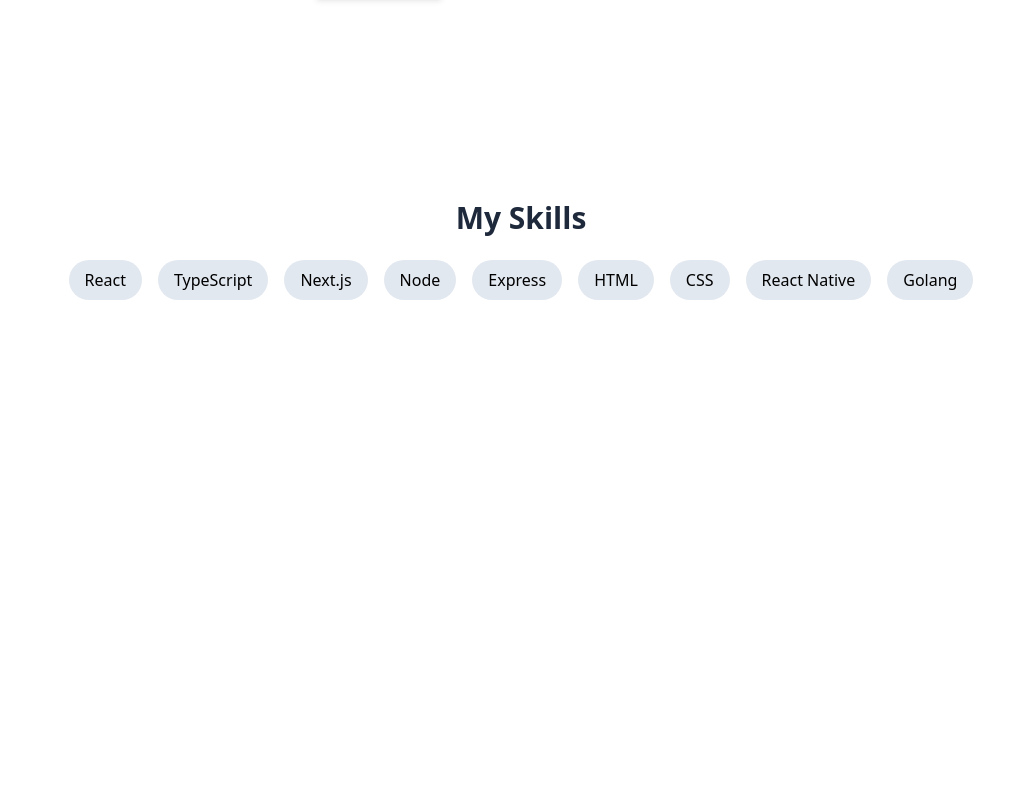
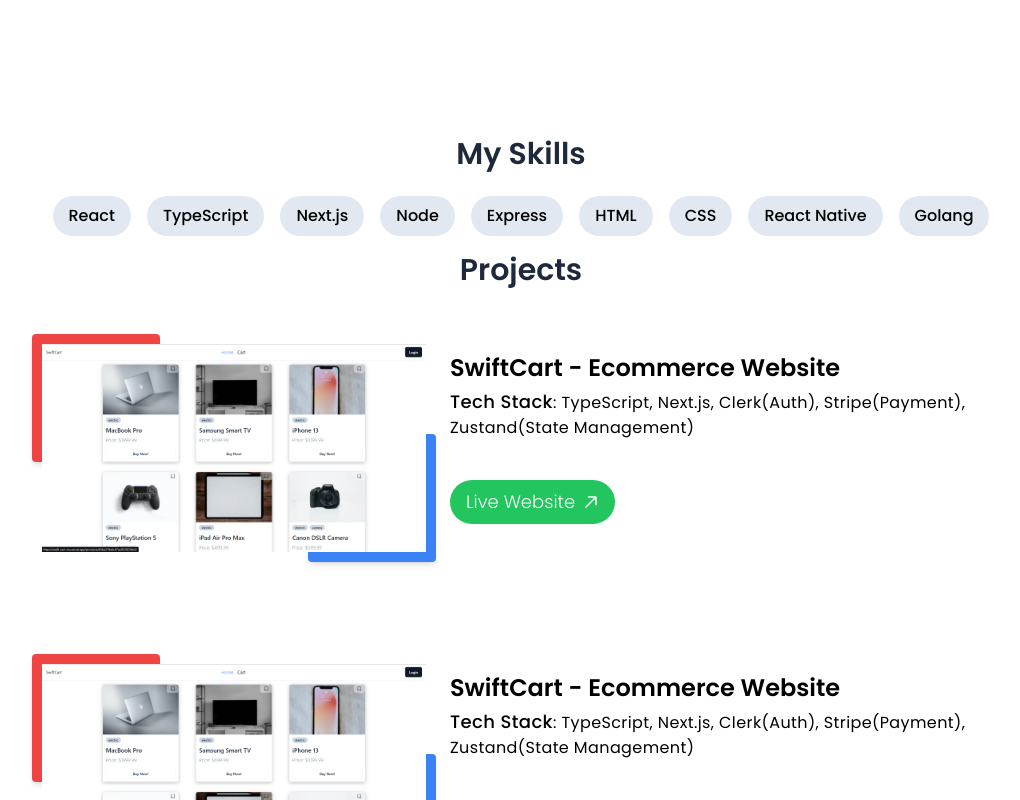
Before and after one commit to Jeetjyoti-Deka/Portfolio, a React (Vite) app: page / in a window 1280 px wide. Shown: the part 560-1360 px from the top of the page, without its empty margins (119-1139 px from the left). Before the commit the page ends 860 px from the top, so only its background shows below. Built offline with nearby package versions, Linux system fonts and the light colour scheme.

Commit message:
Animate the projects section

```diff
--- a/src/App.jsx
+++ b/src/App.jsx
@@ -1,13 +1,15 @@
 import Hero from "./components/Hero";
 import Navbar from "./components/Navbar";
+import Projects from "./components/Projects";
 import Skills from "./components/Skills";
 
 function App() {
   return (
-    <main className="overflow-x-hidden w-full">
+    <main className="overflow-x-hidden w-full relative">
       <Navbar />
       <Hero />
       <Skills />
+      <Projects />
     </main>
   );
 }
--- a/src/components/Hero.jsx
+++ b/src/components/Hero.jsx
@@ -21,7 +21,7 @@ const item = {
 
 const Hero = () => {
   return (
-    <div className="flex items-center justify-center w-full h-[85vh]">
+    <div id="home" className="flex items-center justify-center w-full h-[85vh]">
       <div className="flex items-center gap-x-10 ml-52">
         <div className="flex items-center justify-center">
           <div className="group w-64 h-64  rounded-[8px] relative z-10">
--- a/src/components/Navbar.jsx
+++ b/src/components/Navbar.jsx
@@ -16,7 +16,7 @@ const Navbar = () => {
         type: "spring",
         stiffness: 130,
       }}
-      className="sticky top-0 left-0 w-screen h-20 px-6 flex items-center justify-between border-b-2 border-solid shadow-md"
+      className="fixed top-0 left-0 w-screen h-20 px-6 bg-white z-50 flex items-center justify-between border-b-2 border-solid shadow-md"
     >
       <h1 className="poppins-medium text-2xl">Jeetjyoti Deka</h1>
       <div className="flex items-center gap-x-6">
--- /dev/null
+++ b/src/components/Project.jsx
@@ -0,0 +1,98 @@
+import { motion, useInView, useScroll, useTransform } from "framer-motion";
+import { useRef } from "react";
+
+const Project = () => {
+  const ref = useRef(null);
+  const isInView = useInView(ref, { amount: 1 });
+  const { scrollYProgress } = useScroll({
+    target: ref,
+    offset: ["0 1", "0.9 1"],
+  });
+  const scaleProgress = useTransform(scrollYProgress, [0, 1], [0.7, 1]);
+  const opacityProgress = useTransform(scrollYProgress, [0, 1], [0.4, 1]);
+  return (
+    <motion.div
+      style={{
+        opacity: opacityProgress,
+        scale: scaleProgress,
+      }}
+      ref={ref}
+      className="flex gap-x-6 items-start justify-center py-4 px-6 rounded-[4px] my-10 hover:bg-slate-100 transition-colors relative"
+    >
+      <div className="w-96 relative">
+        <motion.div
+          initial={{
+            x: 0,
+            y: 0,
+            opacity: 0,
+          }}
+          animate={
+            isInView && {
+              x: -10,
+              y: -10,
+              opacity: 1,
+            }
+          }
+          transition={{
+            delay: 0.5,
+            duration: 0.2,
+          }}
+          className="w-32 h-32 absolute top-0 left-0 rounded-[4px] bg-red-500 -z-10 shadow-md"
+        ></motion.div>
+        <img
+          src="src/assets/project01.png"
+          alt="ecommerce app"
+          className="object-contain"
+        />
+        <motion.div
+          initial={{
+            x: 0,
+            y: 0,
+            opacity: 0,
+          }}
+          animate={
+            isInView && {
+              x: 10,
+              y: 10,
+              opacity: 1,
+            }
+          }
+          transition={{
+            delay: 0.5,
+            duration: 0.2,
+          }}
+          className="w-32 h-32 absolute bottom-0 right-0 rounded-[4px] bg-blue-500 -z-10 shadow-md"
+        ></motion.div>
+      </div>
+      <div>
+        <h2 className="poppins-semibold text-2xl mt-2">
+          SwiftCart - Ecommerce Website
+        </h2>
+        <p className="poppins-regular max-w-[550px] my-1 tracking-wide">
+          <span className="poppins-medium text-lg">Tech Stack</span>:
+          TypeScript, Next.js, Clerk(Auth), Stripe(Payment), Zustand(State
+          Management)
+        </p>
+        <motion.a
+          whileHover={{
+            scale: 1.03,
+            y: -2,
+          }}
+          href="https://swift-cart-mu.vercel.app/"
+          target="_blank"
+          className="bg-green-500 py-2 px-4 rounded-full mt-10 text-white flex items-center gap-x-2 w-fit text-lg poppins-light"
+        >
+          Live Website
+          <div className="w-4">
+            <img
+              src="src/assets/link_arrow.svg"
+              alt="arrow"
+              className="object-contain invert"
+            />
+          </div>
+        </motion.a>
+      </div>
+    </motion.div>
+  );
+};
+export default Project;
--- /dev/null
+++ b/src/components/Projects.jsx
@@ -0,0 +1,17 @@
+import Project from "./Project";
+
+const Projects = () => {
+  return (
+    <div id="projects" className="flex flex-col items-center scroll-m-32">
+      <h2 className="text-3xl poppins-semibold text-slate-800  text-center">
+        Projects
+      </h2>
+      <Project />
+      <Project />
+      <Project />
+      <Project />
+      <Project />
+    </div>
+  );
+};
+export default Projects;
--- a/src/components/Skills.jsx
+++ b/src/components/Skills.jsx
@@ -29,7 +29,7 @@ const Skills = () => {
     <div
       ref={ref}
       id="skills"
-      className="flex flex-col items-center overflow-y-hidden"
+      className="flex flex-col items-center overflow-y-hidden py-4 scroll-mt-96"
     >
       <motion.h1
         initial={{
@@ -44,7 +44,7 @@ const Skills = () => {
           delay: 0.4,
           duration: 0.4,
         }}
-        className="text-3xl font-semibold text-slate-800 mb-6"
+        className="text-3xl poppins-semibold text-slate-800 mb-6 "
       >
         My Skills
       </motion.h1>
@@ -57,7 +57,10 @@ const Skills = () => {
         {SKILLS.map((skill, i) => (
           <motion.p
             variants={item}
-            className="bg-slate-200 mx-2 px-4 py-2 rounded-full cursor-pointer hover:text-white hover:bg-slate-700 transition-colors"
+            whileHover={{
+              scale: 1.1,
+            }}
+            className="bg-slate-200 poppins-medium mx-2 px-4 py-2 rounded-full cursor-pointer hover:text-white hover:bg-slate-700 transition-colors"
             key={i}
           >
             {skill}
--- a/src/index.css
+++ b/src/index.css
@@ -1,6 +1,10 @@
 @tailwind base;
 @tailwind components;
 @tailwind utilities;
+
+html {
+  scroll-behavior: smooth;
+}
 
 .poppins-thin {
   font-family: "Poppins", sans-serif;
--- a/src/lib/constants.js
+++ b/src/lib/constants.js
@@ -10,6 +10,10 @@ export const NAV_LINKS = [
   {
     label: "Skills",
     route: "#skills",
+  },
+  {
+    label: "Projects",
+    route: "#projects",
   },
 ];
 
```
Also changed, not shown: src/assets/link_arrow.svg (added), src/assets/project01.png (added).
